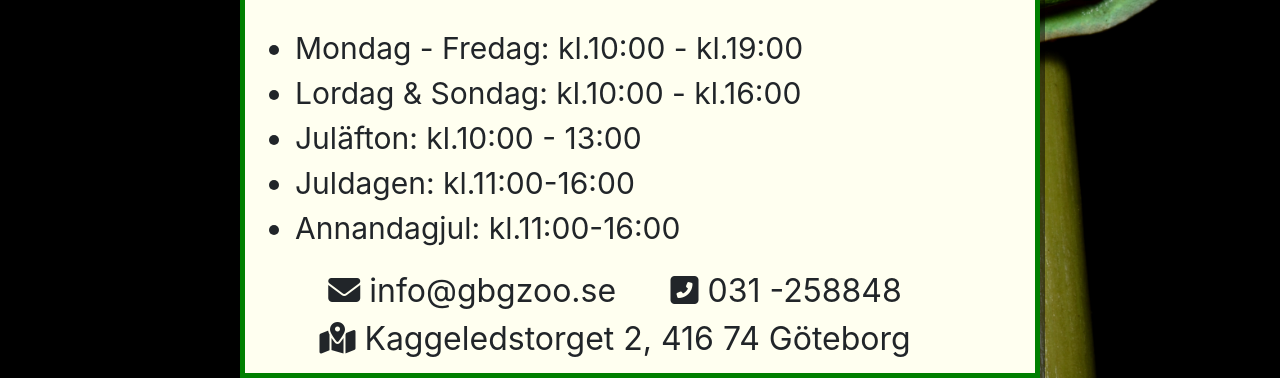
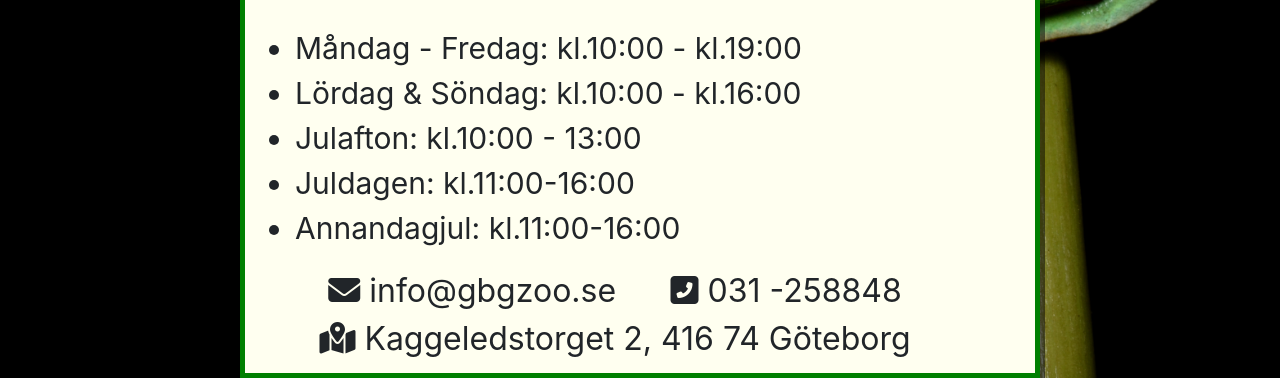
Before and after one commit to Kdoggg666/BGBzoo, a plain HTML site: page index.html in a window 1280 px wide. Shown: the part 507-885 px from the top of the page. Drawn offline with nearby package versions, Linux system fonts and the light colour scheme.

Commit message:
Minor edits

```diff
--- a/index.html
+++ b/index.html
@@ -47,9 +47,9 @@
                 <h2>Öpptider</h2>
                 <br>
                 <ul>
-                    <li>Mondag - Fredag: kl.10:00 - kl.19:00</li>
-                    <li>Lordag & Sondag: kl.10:00 - kl.16:00</li>
-                    <li>Juläfton: kl.10:00 - 13:00</li>
+                    <li>Måndag - Fredag: kl.10:00 - kl.19:00</li>
+                    <li>Lördag & Söndag: kl.10:00 - kl.16:00</li>
+                    <li>Julafton: kl.10:00 - 13:00</li>
                     <li>Juldagen: kl.11:00-16:00</li>
                     <li>Annandagjul: kl.11:00-16:00</li>
 
```
